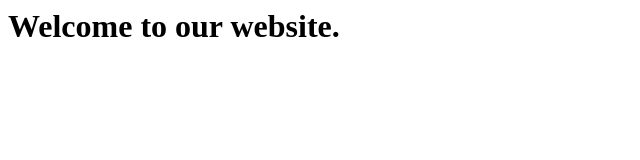
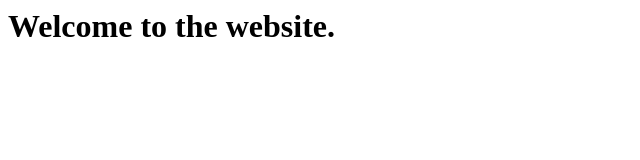
Before and after one commit to scottsimon/advanced-nov-2015, a plain HTML site: page index.html in a window 1280 px wide. Shown: the full height of the page, 0-640 px from the left. Drawn offline with Linux system fonts and the light colour scheme.

Commit message:
Update index.html

```diff
--- a/index.html
+++ b/index.html
@@ -3,6 +3,6 @@
     <title>Welcome</title>
   </head>
   <body>
-    <h1>Welcome to our website.</h1>
+    <h1>Welcome to the website.</h1>
   </body>
 </html>
```
